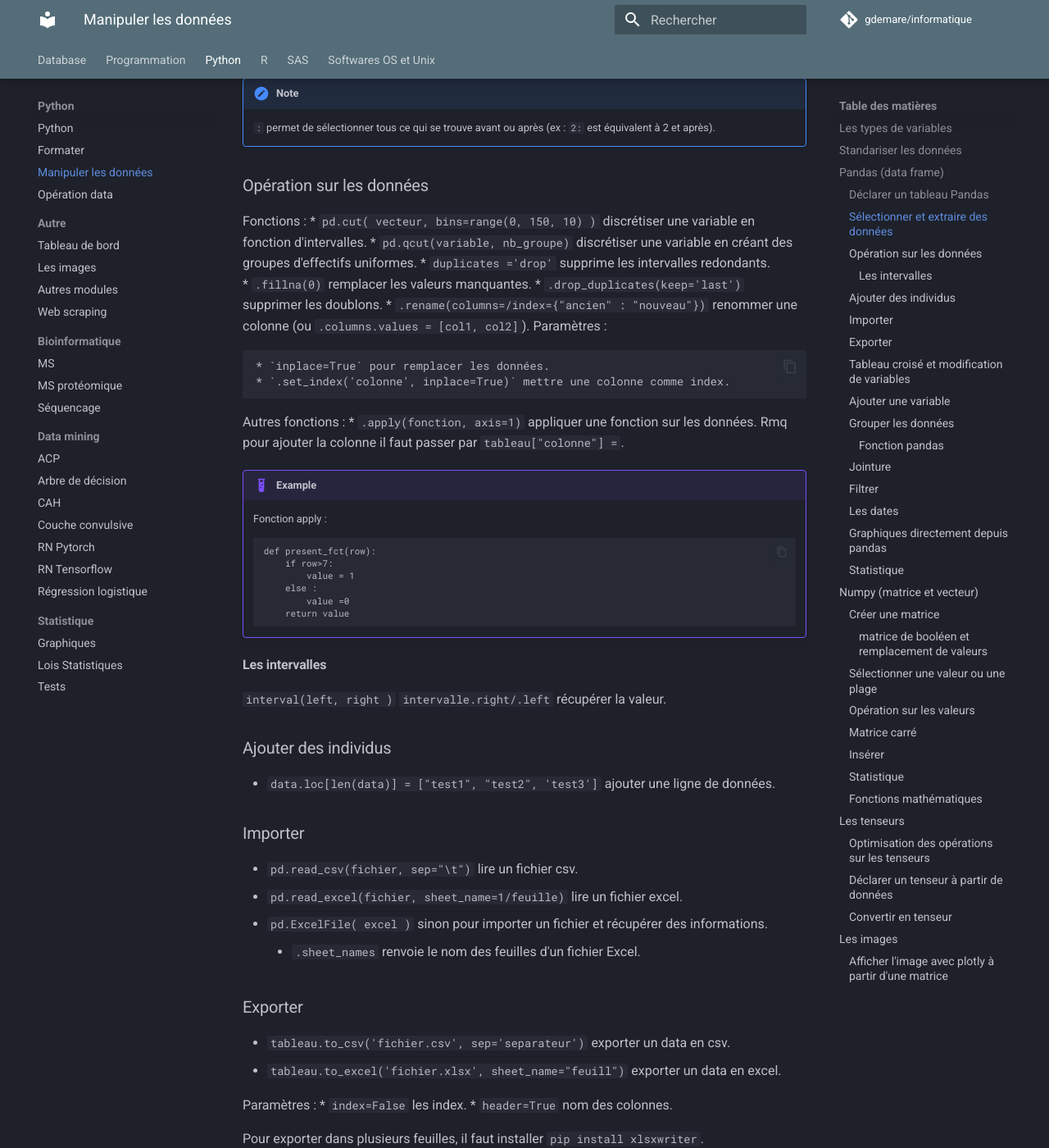
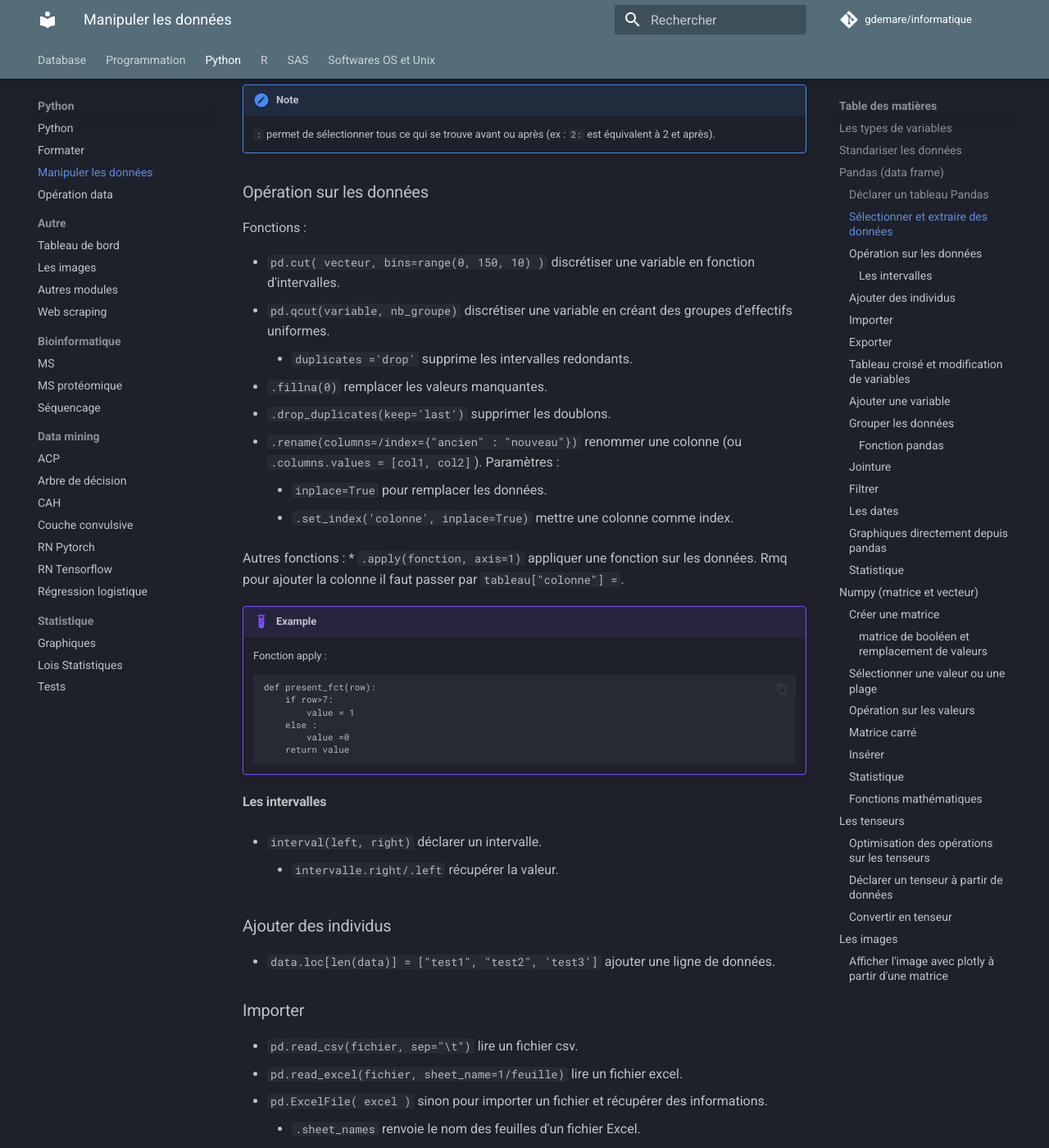
Before and after one commit to gdemare/Informatique, an MkDocs documentation site: the page built from docs/python/manipuler-donnees_py.md, in a window 1280 px wide and 1400 px high, scrolled down 2219 px. Shown: the whole window at 82% size. Built offline with MkDocs 1.6.1 and Material for MkDocs 9.7.7, drawn with Linux system fonts in a browser that asks for light colours; comment, search, counter and statistics services are not loaded; some of the changed text lies outside the part shown.

Commit message:
Update manipuler-donnees_py.md

```diff
--- a/docs/python/manipuler-donnees_py.md
+++ b/docs/python/manipuler-donnees_py.md
@@ -6,8 +6,8 @@ Trois types principaux de strucutres de données :
 * Les matrices et les vecteurs avec Numpy as np
 * Les tenseurs (jeux de données pour les modèles)  Pytorch ou Tensor
 
-`map( fonction, list )` appliquer une fonction aux élements d'un vecteur. Renvoie un objet de type map qu'il faut généralement le convertir en liste.
-Exemple : `map( ma_fonction, liste )` la fonction est sans parenthèse.
+`map( fonction, list)` appliquer une fonction aux élements d'un vecteur. Renvoie un objet de type map qu'il faut généralement le convertir en liste.
+Exemple : `map( ma_fonction, liste)` la fonction est sans parenthèse.
 
 ### Les types de variables
 
@@ -46,8 +46,10 @@ export = data.iloc[ index,: ]
 ### Déclarer un tableau Pandas
 
 * `pd.DataFrame({ "col1" : valeurs, 'col2' : valeurs})` créer un data frame. Vide lorsqu'il n'y a pas d'arguments. Paramètres :
+
 	* `index= nom_lignes`
 	* `column= nom_colonnes`
+
 * `dataframe.astype({'Survived': 'float'})` déclarer (à vérif) ou changer le type de variable d'un data frame.
 * `data = pd.DataFrame(columns = ['chemin', 'fichier', 'extension'] )` créer un dataframe vide.
 * `data_copy = data.copy()` copier un dataframe dans une autre variable. Attention sinon cela créer des dataframes liés.
@@ -67,9 +69,12 @@ export = data.iloc[ index,: ]
 ### Opération sur les données
 
 Fonctions :
+
 * `pd.cut( vecteur, bins=range(0, 150, 10) )` discrétiser une variable en fonction d'intervalles.
 * `pd.qcut(variable, nb_groupe)` discrétiser une variable en créant des groupes d'effectifs uniformes.
+
 	*  `duplicates ='drop'` supprime les intervalles redondants.
+
 * `.fillna(0)` remplacer les valeurs manquantes.
 * `.drop_duplicates(keep='last')` supprimer les doublons.
 * `.rename(columns=/index={"ancien" : "nouveau"})` renommer une colonne (ou `.columns.values = [col1, col2]`). Paramètres :
@@ -94,8 +99,9 @@ Autres fonctions :
 
 #### Les intervalles
 
-`interval(left, right )`
-`intervalle.right/.left` récupérer la valeur.
+* `interval(left, right)` déclarer un intervalle.
+
+	* `intervalle.right/.left` récupérer la valeur.
 
 ### Ajouter des individus
 
@@ -128,11 +134,14 @@ writer = pd.ExcelWriter(fichier, engine = 'xlsxwriter')
 ### Tableau croisé et modification de variables
 
 * `pd.crosstab( ligne, colonne)` faire un tableau croisé avec deux variables avec la possibilité de calculer la proportion.
+
 	* `normalize='all'/'index'/'columns'` calcul les fréquences.
+
 * `pivot(data, columns='country', values='quantity', index='fruit')` faire un tableau crois sans fonction d'aggrégation. Il faut s'assurer que la transformation ne permet d'obtenir d'une ligne par index. Paramètres :
+
 	* ` margins = True, margins_name='Total'`ajouter une ligne totale.
-* `pivot_table(data, columns='country', values='quantity', index='fruit', aggfunc='sum')` faire un tableau croisé avec fonction d'aggrégation.
-Argument `aggfunc` :
+
+* `pivot_table(data, columns='country', values='quantity', index='fruit', aggfunc='sum')` faire un tableau croisé avec fonction d'aggrégation. Argument `aggfunc` :
 
 	* `sum` somme de l'indicateur values.
 	* `count` nombre de lignes.
```
Also changed, not shown: other parts of docs/python/manipuler-donnees_py.md (+2 -3 lines).
